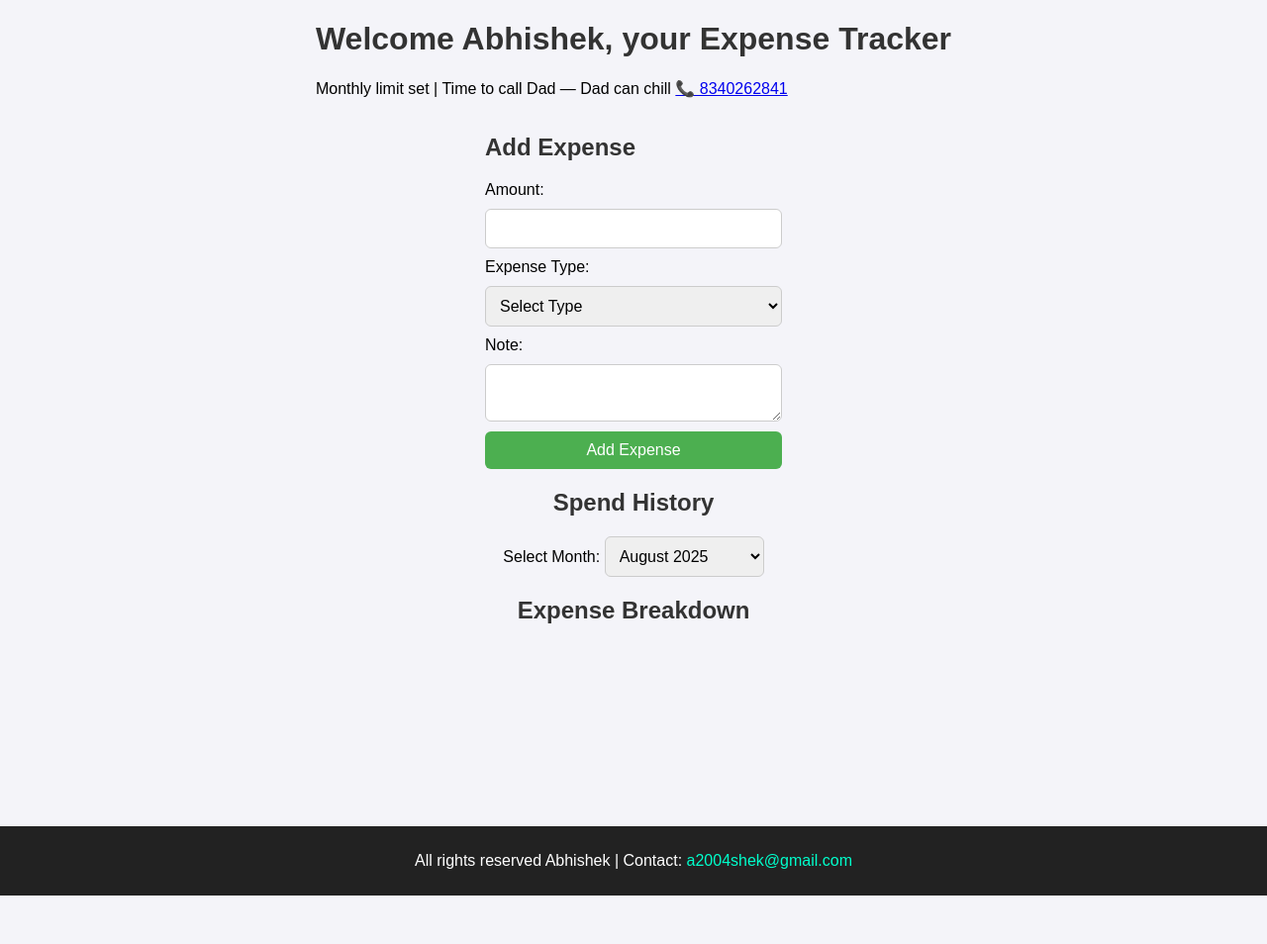
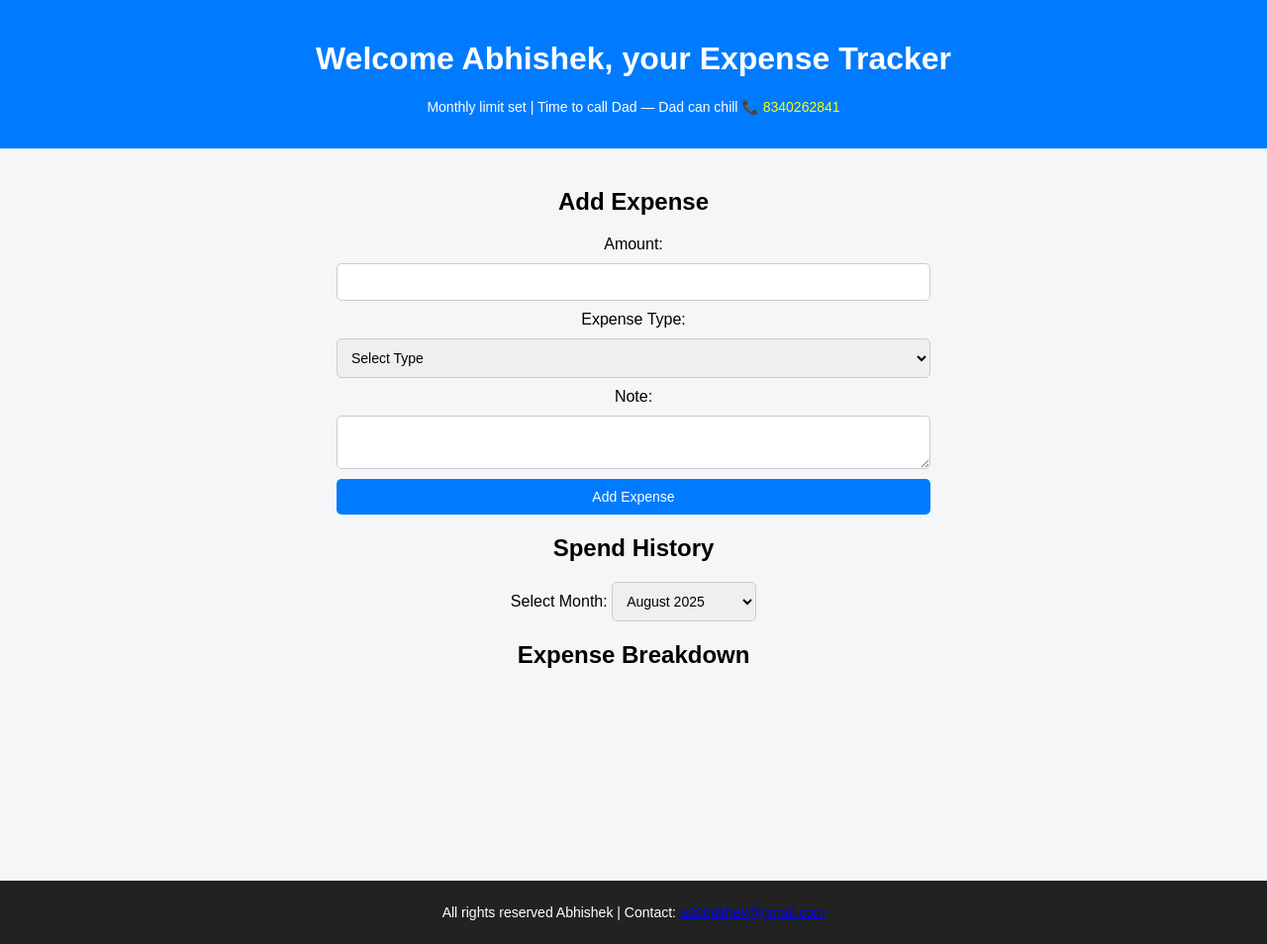
Before and after one commit to abnegative2904/expense-tracker, a website: page public/index.html in a window 1280 px wide. Shown: the whole page at 99% size. Before the commit the page ends 905 px from the top, so only its background shows below. Drawn offline with nearby package versions, Linux system fonts and the light colour scheme; no server answers.

Commit message:
Update style.css

```diff
--- a/public/style.css
+++ b/public/style.css
@@ -1,83 +1,70 @@
 body {
     font-family: Arial, sans-serif;
-    background: #f4f4f9;
+    text-align: center;
     margin: 0;
     padding: 0;
-    display: flex;
-    flex-direction: column;
-    align-items: center;
+    background: #f4f6f8;
 }
 
-.container {
-    max-width: 900px;
-    width: 100%;
-    background: #fff;
+header {
+    background: #007bff;
+    color: white;
     padding: 20px;
-    margin: 20px;
-    border-radius: 10px;
-    box-shadow: 0px 2px 8px rgba(0,0,0,0.1);
-    text-align: center;
 }
 
-h1, h2 {
-    color: #333;
+.subtitle {
+    margin-top: 5px;
+    font-size: 14px;
+}
+
+.phone-link {
+    color: yellow;
+    text-decoration: none;
+}
+
+main {
+    max-width: 600px;
+    margin: auto;
+    padding: 20px;
 }
 
 form {
     display: flex;
     flex-direction: column;
     gap: 10px;
-    margin-bottom: 20px;
 }
 
 input, select, textarea, button {
     padding: 10px;
-    font-size: 16px;
-    border-radius: 6px;
+    font-size: 14px;
+    border-radius: 5px;
     border: 1px solid #ccc;
 }
 
 button {
-    background: #4CAF50;
+    background: #007bff;
     color: white;
     border: none;
-    cursor: pointer;
 }
 
 button:hover {
-    background: #45a049;
+    background: #0056b3;
 }
 
 .history-section, .chart-section {
     margin-top: 20px;
-    text-align: center;
-}
-
-#expense-table {
-    width: 100%;
-    border-collapse: collapse;
-    margin-top: 10px;
-}
-
-#expense-table th, #expense-table td {
-    border: 1px solid #ddd;
-    padding: 8px;
-}
-
-#expense-table th {
-    background: #f2f2f2;
 }
 
 footer {
-    margin-top: 30px;
-    text-align: center;
     background: #222;
     color: white;
     padding: 10px;
-    width: 100%;
+    margin-top: 20px;
+    font-size: 14px;
 }
 
-footer a {
-    color: #00ffcc;
-    text-decoration: none;
+@media (max-width: 600px) {
+    body {
+        font-size: 14px;
+    }
 }
```
